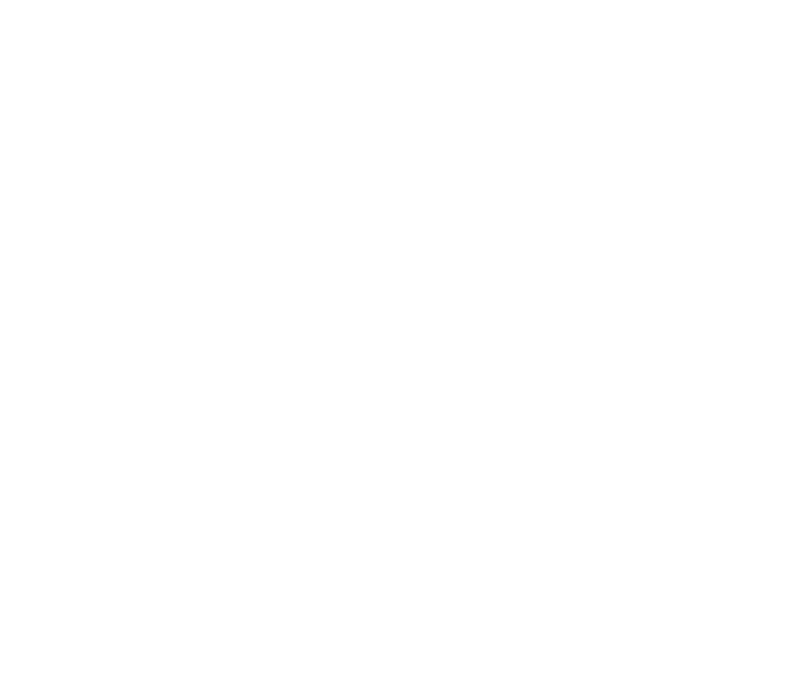
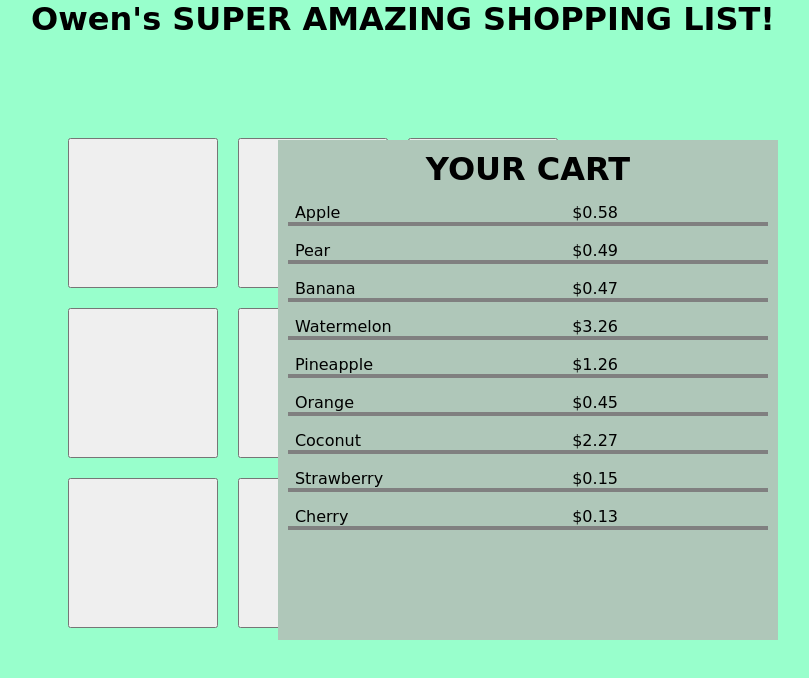
Before and after one commit to oweeeenie/shopping-list-solo-project, a plain HTML site: page index.html in a window 1280 px wide. Shown: the whole page, without its empty margins (237-1046 px from the left). Drawn offline with Linux system fonts and the light colour scheme.

Commit message:
added buttons and list w/ name and prices

```diff
--- a/index.html
+++ b/index.html
@@ -7,14 +7,63 @@
     <title>Owen's Shopping List</title>
 </head>
 <body>
+    <div id="header-container">
+      <h1> Owen's SUPER AMAZING SHOPPING LIST! </h1> </div>
+    <div id="fruit-container">
+        <button class="fruit-button" id="apple"> </button>
+        <button class="fruit-button" id="pear"> </button>
+        <button class ="fruit-button" id="banana"> </button>
+        <button class="fruit-button" id="watermelon"> </button>
+        <button class="fruit-button" id="pineapple"> </button>
+        <button class="fruit-button" id="orange"> </button>
+        <button class="fruit-button" id="coconut"> </button>
+        <button class="fruit-button" id="strawberry"> </button>
+        <button class="fruit-button" id="cherry"> </button>
+</div>
 
 
+        <div id="list-container">
+            <div id="cart-header-container">
+                <h1 id="cart-header"> YOUR CART </h1> </div>
 
 
-
-
-
-
+        <div class="list-item">
+            <span class="item-name"> Apple </span>
+            <span class="item-price"> $0.58 </span>
+        </div>
+        <div class="list-item">
+            <span class="item-name"> Pear </span>
+            <span class="item-price"> $0.49 </span>
+        </div>
+        <div class="list-item">
+            <span class="item-name"> Banana </span>
+            <span class="item-price"> $0.47 </span>
+        </div>
+        <div class="list-item">
+            <span class="item-name"> Watermelon </span>
+            <span class="item-price"> $3.26 </span>
+        </div>
+        <div class="list-item">
+            <span class="item-name"> Pineapple </span>
+            <span class="item-price"> $1.26 </span>
+        </div>
+        <div class="list-item">
+            <span class="item-name"> Orange </span>
+            <span class="item-price"> $0.45 </span>
+        </div>
+        <div class="list-item">
+            <span class="item-name"> Coconut </span>
+            <span class="item-price"> $2.27 </span>
+        </div>
+        <div class="list-item">
+            <span class="item-name"> Strawberry </span>
+            <span class="item-price"> $0.15 </span>
+        </div>
+        <div class="list-item">
+            <span class="item-name"> Cherry </span>
+            <span class="item-price"> $0.13 </span>
+        </div>
+</div>
 
 
 
--- a/styles.css
+++ b/styles.css
@@ -0,0 +1,63 @@
+* {
+    margin: 0;
+    padding: 0;
+    box-sizing: border-box;
+}
+
+body {
+    font-family: cursive, sans-serif;
+    background-color: #98FFCC;
+}
+
+#header-container {
+    display: flex;
+    justify-content: center;
+
+}
+
+#fruit-container {
+    display: flex;
+    justify-content: center;
+    gap: 20px;
+    flex-wrap: wrap;
+    max-width: 500px;
+    margin-left: 300px;
+    margin-top: 100px;
+}
+
+.fruit-button {
+    padding: 30px;
+    width: 150px;
+    height: 150px;
+}
+
+#list-container {
+    display: flex;
+    background-color: #AFC7B9;
+    flex-direction: column;
+    width: 500px;
+    height: 500px;
+    position: absolute;
+    top: 140px;
+    right: 265px;
+    padding: 10px;
+}
+
+.list-item {
+    display: flex;
+    align-items: center;
+    justify-content: space-between;
+    border-bottom: 4px solid gray;
+    margin-bottom: 15px;
+    padding-left: 6.9px;
+}
+
+.item-price {
+    margin-right: 150px;
+}
+
+#cart-header-container {
+    display: flex;
+    justify-content: center;
+    margin-bottom: 15px;
+}
```
